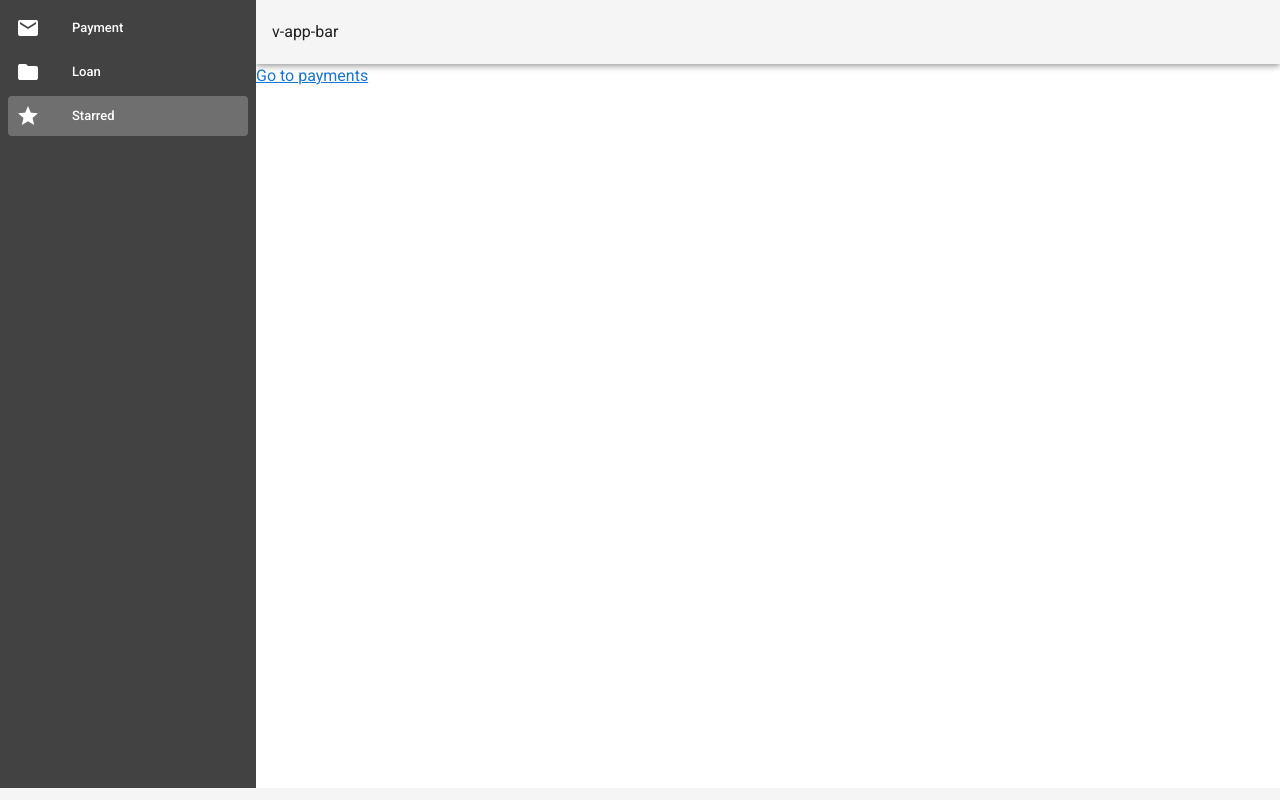
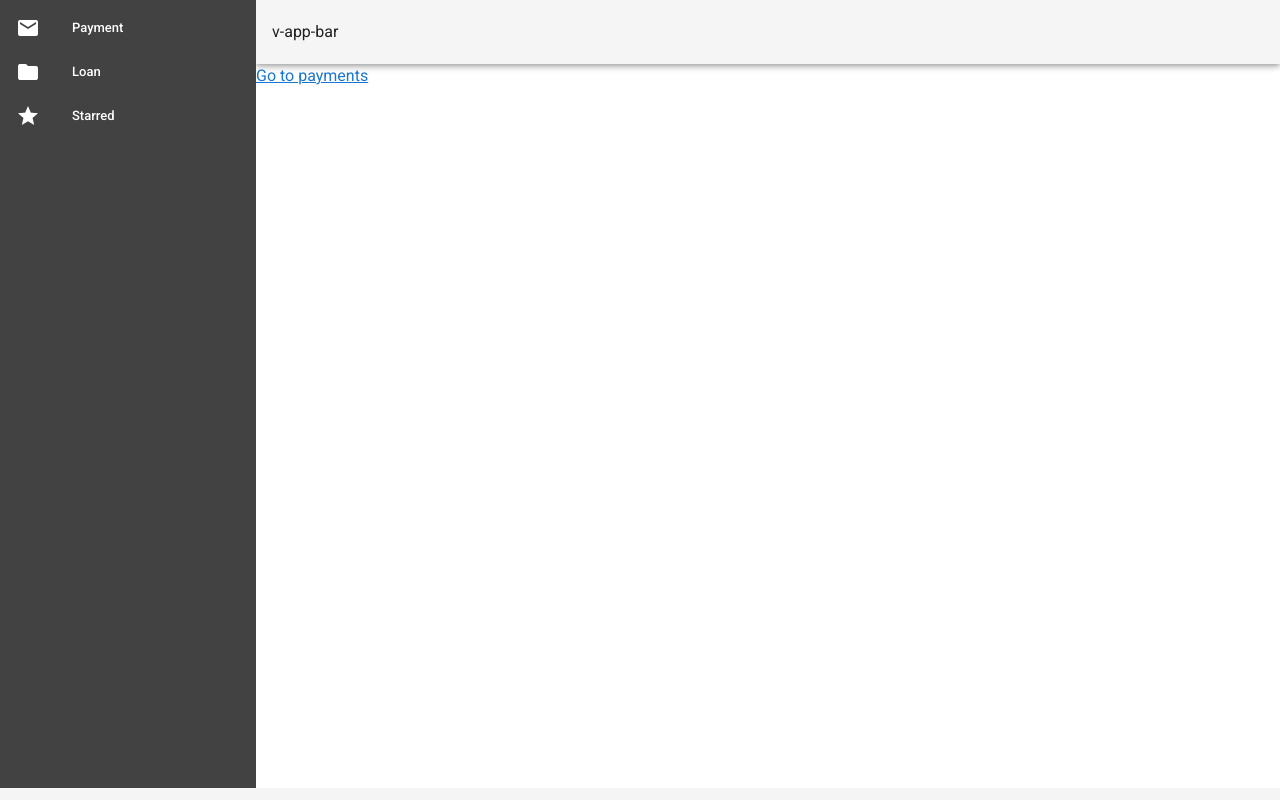
Before and after one commit to pgolez/zoan-web, a Vue app: page /loan in a window 1280 px wide. Built offline with nearby package versions, Linux system fonts and the light colour scheme.

Commit message:
Modify navigation drawer

```diff
--- a/src/components/base/TheNavigationDrawer.vue
+++ b/src/components/base/TheNavigationDrawer.vue
@@ -25,7 +25,7 @@ export default {
           icon: "mdi-folder",
           route: "loan-page"
         },
-        { name: "Starred", icon: "mdi-star", route: "/" }
+        { name: "Starred", icon: "mdi-star", route: "payment-page" }
       ]
     };
   }
```
